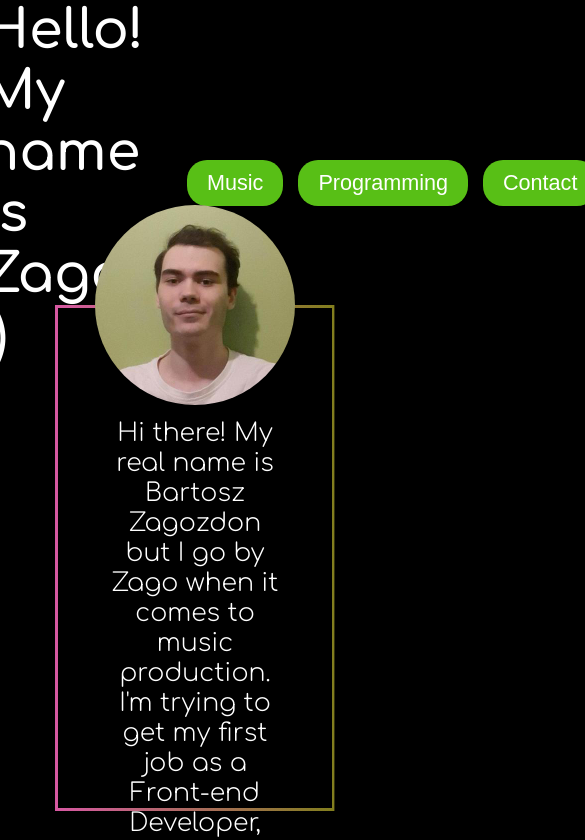
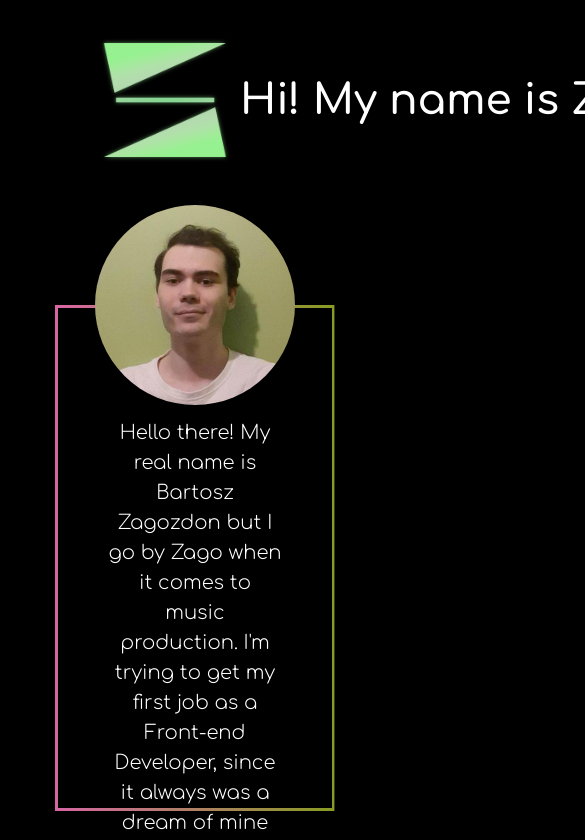
Before and after one commit to BartoszZagozdon/zago-website, a React (Vite) app: page / in a window 390 px wide. Shown: the top 840 px of the page, 585 px wide, since content can reach past the window. Built offline with nearby package versions, Linux system fonts and the light colour scheme.

Commit message:
Made some responsive design and added animation to header

```diff
--- a/package.json
+++ b/package.json
@@ -16,6 +16,7 @@
     "react-dom": "^18.2.0",
     "react-icons": "^4.9.0",
     "react-router-dom": "^6.11.2",
+    "react-type-animation": "^3.1.0",
     "styled-components": "^5.3.11"
   },
   "devDependencies": {
--- a/src/App.tsx
+++ b/src/App.tsx
@@ -10,7 +10,7 @@ import Music from './routes/Music';
 import TrackDetail from './routes/TrackDetail';
 
 import { WelcomeMsgContext } from './context/WelcomeMsgProvider';
-import { useContext } from 'react';
+import { useContext, useEffect } from 'react';
 
 function App() {
   const { msg } = useContext(WelcomeMsgContext);
--- a/src/Context/WelcomeMsgProvider.tsx
+++ b/src/Context/WelcomeMsgProvider.tsx
@@ -2,10 +2,13 @@ import { ReactNode, createContext, useState } from 'react';
 
 import WelcomeMsgContextType from '../Types/WelcomeMsg/WelcomeMsgContextType';
 
-export const WelcomeMsgContext = createContext<WelcomeMsgContextType>({});
+export const WelcomeMsgContext = createContext<WelcomeMsgContextType>({
+  msg: 'Hi! My name is Zago ;)',
+  setMsg: () => {},
+});
 
 export const WelcomeMsgProvider: React.FC<{ children: ReactNode }> = ({ children }) => {
-  const [msg, setMsg] = useState('Hello! My name is Zago ;)');
+  const [msg, setMsg] = useState('Hi! My name is Zago ;)');
 
   return <WelcomeMsgContext.Provider value={{ msg, setMsg }}>{children}</WelcomeMsgContext.Provider>;
 };
--- a/src/Types/WelcomeMsg/WelcomeMsgContextType.ts
+++ b/src/Types/WelcomeMsg/WelcomeMsgContextType.ts
@@ -1,6 +1,6 @@
 type WelcomeMsgContextType = {
-  msg?: string;
-  setMsg?: (newMsg: string) => void;
+  msg: string;
+  setMsg: React.Dispatch<React.SetStateAction<string>>;
 };
 
 export default WelcomeMsgContextType;
--- a/src/components/AudioPlayer.tsx
+++ b/src/components/AudioPlayer.tsx
@@ -57,6 +57,14 @@ const ProgressBar = styled.input<{ progress: number }>`
     width: ${({ progress }) => progress + 0.5 + '%'};
     background: violet;
     z-index: 2;
+  }
+
+  @media only screen and (max-width: 1560px) {
+    width: 200px;
+  }
+
+  @media only screen and (max-width: 970px) {
+    width: 150px;
   }
 `;
 
@@ -209,6 +217,7 @@ const AudioPlayer: React.FC<{ song: string }> = ({ song }) => {
         borderRadius: '20px 20px',
         display: 'flex',
         alignItems: 'center',
+        marginTop: '10px',
       }}
     >
       <AudioPlayerContainer>
--- a/src/components/Header.tsx
+++ b/src/components/Header.tsx
@@ -1,4 +1,5 @@
 import styled, { keyframes } from 'styled-components';
+import { TypeAnimation } from 'react-type-animation';
 
 import logo from '../assets/logo.png';
 
@@ -20,32 +21,32 @@ const glowAnimation = keyframes`
 const Header = styled.header`
   width: 100%;
   min-height: 200px;
-  border: 0px solid lime;
   display: flex;
   align-items: center;
-  justify-content: center;
-  padding-inline: 30px;
+  justify-content: space-around;
+  padding-inline: 90px;
 `;
 
 const Location = styled.h1`
   font-size: 3rem;
-  margin-right: 13%;
+  white-space: nowrap;
 `;
 
 const Logo = styled.img`
   width: 150px;
   height: 150px;
-  margin-right: 40px;
   animation: ${glowAnimation} 2s infinite;
 `;
 
-const HeaderComponent: React.FC<{ msg: string | undefined }> = ({ msg }) => {
+const HeaderComponent: React.FC<{ msg: string }> = ({ msg }) => {
   const navigate = useNavigate();
 
   return (
     <Header>
       <Logo src={logo} onClick={() => navigate('/')} />
-      <Location>{msg}</Location>
+      <Location>
+        <TypeAnimation key={msg} sequence={[msg]} cursor color="#FFFFFF" />
+      </Location>
       <Navigation />
     </Header>
   );
--- a/src/components/Navigation.tsx
+++ b/src/components/Navigation.tsx
@@ -5,6 +5,10 @@ const NavButtonsContainer = styled.div`
   display: flex;
   gap: 15px;
   align-items: center;
+
+  @media only screen and (max-width: 1400px) {
+    flex-direction: column;
+  }
 `;
 
 const NavButton = styled.button`
@@ -13,6 +17,10 @@ const NavButton = styled.button`
   padding: 10px 20px;
   border-radius: 20px 20px;
   border: 0;
+
+  @media only screen and (max-width: 1400px) {
+    width: 170px;
+  }
 `;
 
 const Navigation = () => {
--- a/src/components/Stars.tsx
+++ b/src/components/Stars.tsx
@@ -5,7 +5,11 @@ import { HalfStar, FullStar, EmptyStar } from '../utils/Stars';
 const StarsContainer = styled.div`
   display: flex;
   gap: 10px;
-  margin: auto;
+  margin-left: auto;
+
+  @media only screen and (max-width: 1300px) {
+    margin-inline: auto;
+  }
 `;
 
 const StarContainer = styled.div<{ size: number }>`
--- a/src/index.css
+++ b/src/index.css
@@ -21,3 +21,9 @@ body {
   min-height: 100vh;
   overflow-x: hidden;
 }
+
+@media only screen and (max-width: 1163px) {
+  :root {
+    font-size: 14px;
+  }
+}
--- a/src/routes/LandingPage.tsx
+++ b/src/routes/LandingPage.tsx
@@ -3,6 +3,8 @@ import styled from 'styled-components';
 import BorderRules from '../utils/borderAnimation';
 
 import MyPhoto from '../assets/my_photo.jfif';
+import { useContext, useEffect } from 'react';
+import { WelcomeMsgContext } from '../context/WelcomeMsgProvider';
 
 const AboutMeSectionContainer = styled.div`
   width: 90%;
@@ -39,6 +41,12 @@ const ThankU = styled.h2`
 `;
 
 const LandingPage = () => {
+  const { setMsg } = useContext(WelcomeMsgContext);
+
+  useEffect(() => {
+    setMsg('Hi! My name is Zago ;)');
+  }, []);
+
   return (
     <AboutMeSectionContainer>
       <PhotoStyled src={MyPhoto} />
@@ -50,8 +58,8 @@ const LandingPage = () => {
         temporibus est suscipit cupiditate asperiores reiciendis error officiis? Eveniet fugiat commodi aperiam, enim,
         ut minima ab temporibus nisi ipsum labore unde voluptatibus voluptatum nam incidunt quia et nulla corporis earum
         quis consequuntur odio totam. Non corporis molestias aspernatur qui officiis voluptates deleniti natus! */}
-        Hi there! My real name is Bartosz Zagozdon but I go by Zago when it comes to music production. I'm trying to get
-        my first job as a Front-end Developer, since it always was a dream of mine and you can find my (I hope) cool
+        Hello there! My real name is Bartosz Zagozdon but I go by Zago when it comes to music production. I'm trying to
+        get my first job as a Front-end Developer, since it always was a dream of mine and you can find my (I hope) cool
         projects in the 'Programming' section. I also really enjoy making electronic music as a hobby and I welcome you
         to check out my music in the 'Music' section where you can also leave me some feedback which is much
         appreciated!
--- a/src/routes/Programming.tsx
+++ b/src/routes/Programming.tsx
@@ -5,6 +5,8 @@ import BorderRules from '../utils/borderAnimation';
 import AppCard from '../components/AppCard';
 
 import programmingPortfolio from '../utils/programmingPortfolio';
+import { useContext, useEffect } from 'react';
+import { WelcomeMsgContext } from '../context/WelcomeMsgProvider';
 
 const ProgrammingContainer = styled(BorderRules)`
   width: 73%;
@@ -21,6 +23,12 @@ const ProgrammingContainer = styled(BorderRules)`
 `;
 
 const Programming = () => {
+  const { setMsg } = useContext(WelcomeMsgContext);
+
+  useEffect(() => {
+    setMsg('Programming');
+  }, []);
+
   return (
     <ProgrammingContainer>
       {programmingPortfolio.map((app) => (
--- a/src/routes/TrackDetail.tsx
+++ b/src/routes/TrackDetail.tsx
@@ -38,11 +38,21 @@ const TrackOverview = styled.div`
   justify-content: start;
   gap: 10px;
   text-align: center;
+
+  @media only screen and (max-width: 845px) {
+    flex-direction: column;
+    align-items: center;
+  }
 `;
 
 const ArtBig = styled.img`
   width: 300px;
   height: 300px;
+
+  @media only screen and (max-width: 1560px) {
+    width: 200px;
+    height: 200px;
+  }
 `;
 
 const TitlePlayerWrapper = styled.div`
@@ -50,8 +60,17 @@ const TitlePlayerWrapper = styled.div`
   flex-direction: column;
   align-items: start;
   justify-content: center;
-  height: 300px;
   margin-left: 40px;
+  flex-grow: 1;
+
+  @media only screen and (max-width: 1300px) {
+    flex-grow: 0;
+    align-items: center;
+  }
+
+  @media only screen and (max-width: 970px) {
+    margin-left: 10px;
+  }
 `;
 
 const FeedbackContainer = styled.div`
@@ -61,7 +80,7 @@ const FeedbackContainer = styled.div`
 `;
 
 const Title = styled.h1`
-  margin-bottom: 50px;
+  margin-bottom: 10px;
 `;
 
 const TrackDetail = () => {
@@ -108,9 +127,9 @@ const TrackDetail = () => {
           <ArtBig src={musicPortfolio[trackIndex].img} />
           <TitlePlayerWrapper>
             <Title>{musicPortfolio[trackIndex].title}</Title>
+            <Stars stars={avgStars} starSize={40} />
             <AudioPlayer song={musicPortfolio[trackIndex].src} />
           </TitlePlayerWrapper>
-          <Stars stars={avgStars} starSize={40} />
         </TrackOverview>
 
         <FeedbackContainer>
```
Also changed, not shown: 1 other file (tests, documents, lock files or other folders).
